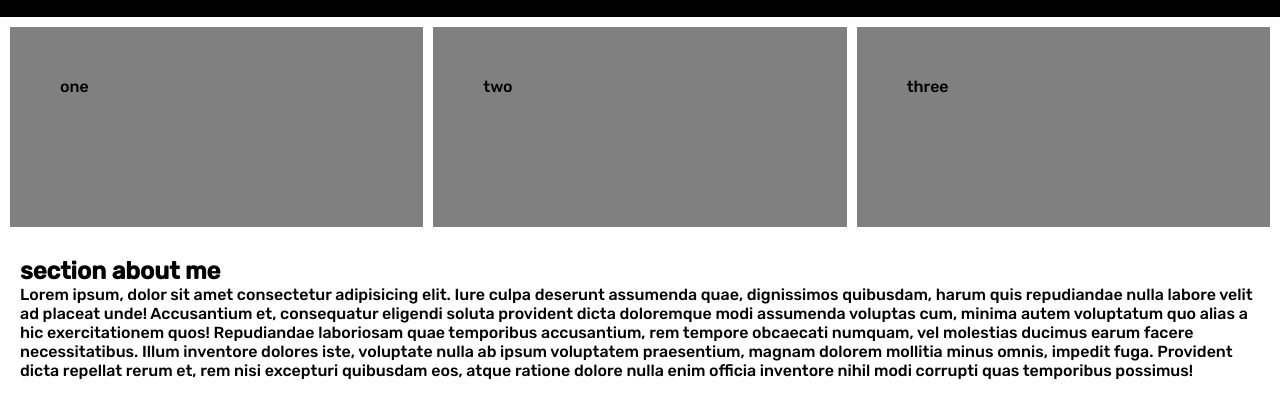
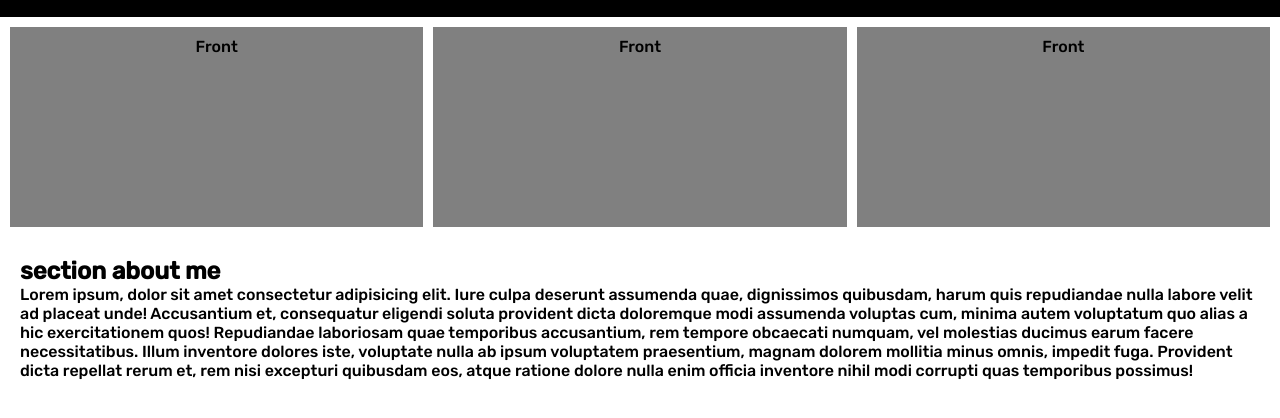
Before and after one commit to jxleilani/beckerbuilt, a plain HTML site: page index.html in a window 1280 px wide. Shown: the part 442-860 px from the top of the page. Drawn offline with nearby package versions, Linux system fonts and the light colour scheme.

Commit message:
animate grey boxes

```diff
--- a/index.html
+++ b/index.html
@@ -43,9 +43,22 @@
   </section>
 
   <section class="contentbox">
-    <div class="content">one</div>
-    <div class="content">two</div>
-    <div class="content">three</div>
+    <div class="content" id="content-one">
+      <div class="front">
+        <p>Front</p>
+      </div>
+      <div class="back">
+        <p>Back</p>
+      </div>
+    </div>
+    <div class="content" id="content-two">
+      <div class="front">Front</div>
+      <div class="back">Back</div>
+    </div>
+    <div class="content" id="content-three">
+      <div class="front">Front</div>
+      <div class="back">Back</div>
+    </div>
   </section>
   <section class="aboutme">
     <h2>section about me</h2>
--- a/style.css
+++ b/style.css
@@ -57,10 +57,39 @@ section#video{
   margin-right: 10px;
   background: grey;
   padding: 50px;
+  transform-style: preserve-3d;
+  perspective: 600px;
+  transition: 2s ease-out;
 }
 .content:nth-child(3){
   margin-right: 0;
 }
+.content .front{
+  transform: rotateY(0deg);
+  transition: 3s;
+}
+.content .back{
+  transform: rotateY(180deg);
+  transition: 3s;
+}
+.content .front,
+.content .back{
+  position: absolute;
+  top: 0;
+  left: 0;
+  width: 100%;
+  height: 100%;
+  backface-visibility: hidden;
+  text-align: center;
+  padding: 10px;
+}
+/* Animate Content Boxes */
+.content:hover {
+  transform: rotateY(540deg);
+}
+
+
+
 ul{
   margin: 0;
   padding: 0;
```
